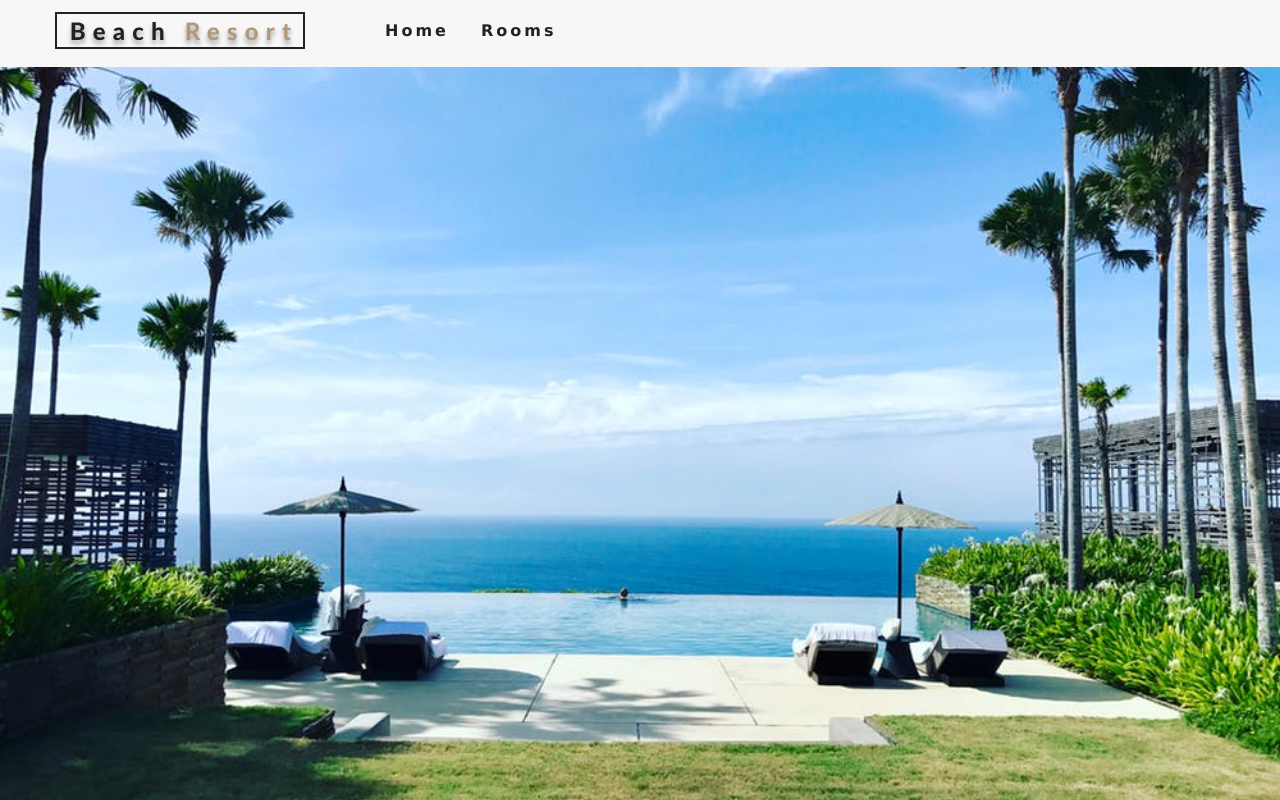
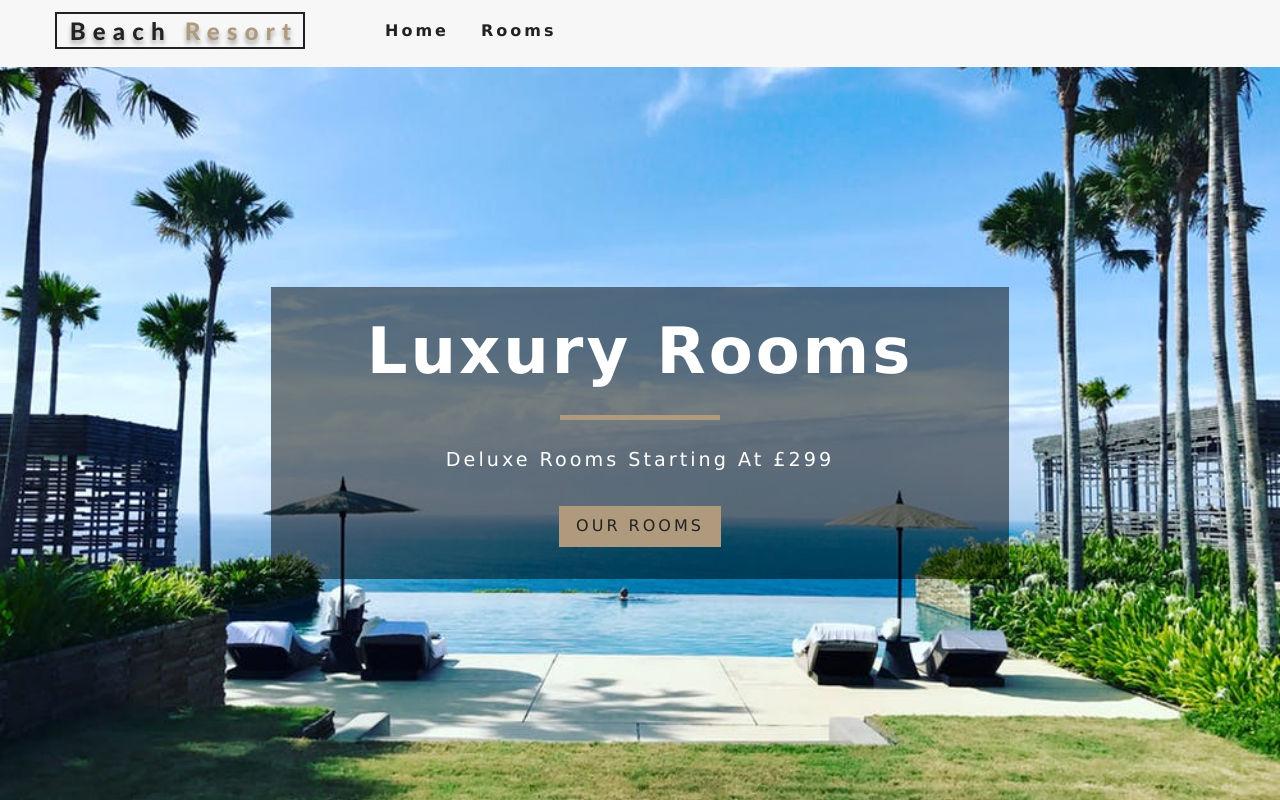
Before and after one commit to tan-ahmed/beach-resort, a React (Create React App) app: page / in a window 1280 px wide. Built offline with nearby package versions, Linux system fonts and the light colour scheme.

Commit message:
banner component

```diff
--- /dev/null
+++ b/src/components/Banner.js
@@ -0,0 +1,12 @@
+import React from 'react'
+
+export default function Banner({children, title, subtitle}) {
+    return (
+        <div className="banner">
+            <h1>{title}</h1>
+            <div></div>
+            <p>{subtitle}</p>
+            {children}
+        </div>
+    )
+}
--- a/src/components/Hero.js
+++ b/src/components/Hero.js
@@ -1,4 +1,5 @@
 import React from 'react'
+
 
 export default function Hero({ children, hero}) {
     return (
--- a/src/pages/Error.js
+++ b/src/pages/Error.js
@@ -1,8 +1,12 @@
 import React from 'react'
 import Hero from '../components/Hero'
+import Banner from '../components/Banner'
+import { Link } from 'react-router-dom'
 
 export default function Error() {
     return (
-        <Hero />
+        <Hero>
+            <Banner title="404" subtitle="Page not found"><Link to="/" className="btn-primary">Return home</Link></Banner>
+        </Hero>
     )
 }
--- a/src/pages/Home.js
+++ b/src/pages/Home.js
@@ -1,8 +1,12 @@
 import React from 'react'
 import Hero from '../components/Hero'
+import Banner from '../components/Banner'
+import {Link} from 'react-router-dom'
 
 export default function Home() {
     return (
-        <Hero hero="defaultHero" />
+        <Hero>
+            <Banner title="Luxury rooms" subtitle="deluxe rooms starting at £299"><Link to="/rooms" className="btn-primary">Our rooms</Link></Banner>
+        </Hero>
     )
 }
--- a/src/pages/Rooms.js
+++ b/src/pages/Rooms.js
@@ -1,9 +1,15 @@
 import React from 'react'
 import Hero from '../components/Hero'
+import Banner from '../components/Banner'
+import { Link } from 'react-router-dom'
 
 const Rooms = () => {
     return (
-        <Hero hero="roomsHero" />
+        <Hero hero="roomsHero">
+            <Banner title="our rooms">
+                <Link to="/" className="btn-primary">Return home</Link>
+            </Banner>
+        </Hero>
     )
 }
 
```
